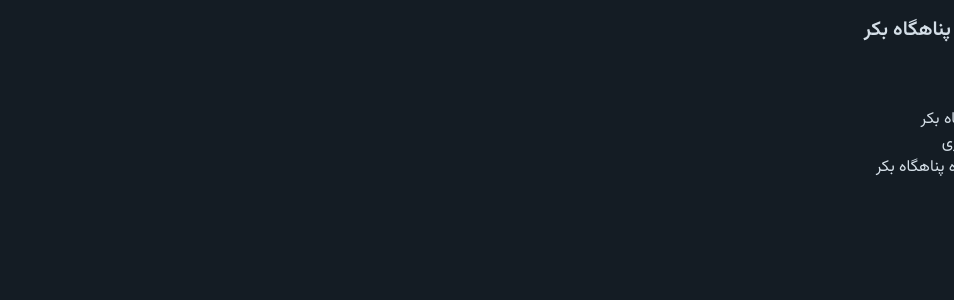
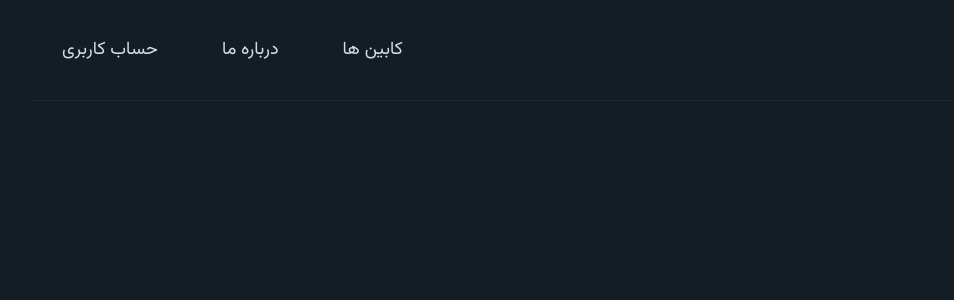
Before and after one commit to Amir-Webdev/Wild-Oasis-Website, a Next.js app: page /about in a window 1280 px wide. Shown: the top 300 px of the page, without its empty margins (326-1280 px from the left). Built offline with nearby package versions, Linux system fonts and the light colour scheme.

Commit message:
Improved Navigation In Header

```diff
--- a/app/_components/Navigation.tsx
+++ b/app/_components/Navigation.tsx
@@ -1,22 +1,34 @@
 import Link from "next/link";
 
-function Navigation() {
+export default function Navigation() {
   return (
-    <ul>
+    <nav className="z-10 text-lg">
+      <ul className="flex gap-16 items-center">
         <li>
-        <Link href="/">خانه</Link>
+          <Link
+            href="/cabins"
+            className="hover:text-accent-400 transition-colors"
+          >
+            کابین ها
+          </Link>
         </li>
         <li>
-        <Link href="/cabins">کابین ها</Link>
+          <Link
+            href="/about"
+            className="hover:text-accent-400 transition-colors"
+          >
+            درباره ما
+          </Link>
         </li>
         <li>
-        <Link href="/about">درباره پناهگاه بکر</Link>
-      </li>
-      <li>
-        <Link href="/account">حساب کاربری</Link>
+          <Link
+            href="/account"
+            className="hover:text-accent-400 transition-colors"
+          >
+            حساب کاربری
+          </Link>
         </li>
       </ul>
+    </nav>
   );
 }
-
-export default Navigation;
--- a/app/layout.tsx
+++ b/app/layout.tsx
@@ -1,8 +1,7 @@
 import { ReactNode } from "react";
-import Navigation from "./_components/Navigation";
-import Logo from "./_components/Logo";
 import "@/app/_styles/globals.css";
 import { vazirmatn } from "./_fonts/Vazirmatn";
+import Header from "./_components/Header";
 
 type RootLayoutProps = {
   children: ReactNode;
@@ -22,13 +21,12 @@ function RootLayout({ children }: RootLayoutProps) {
     <html lang="fa">
       <body
         dir="rtl"
-        className={`${vazirmatn.className} bg-primary-950 text-primary-100 min-h-screen`}
+        className={`${vazirmatn.className} bg-primary-950 text-primary-100 antialiased min-h-screen flex flex-col`}
       >
-        <header>
-          <Logo />
-          <Navigation />
-        </header>
-        <main>{children}</main>
+        <Header />
+        <div className="flex-1 px-8 py-12">
+          <main className="mx-auto max-w-7xl">{children}</main>
+        </div>
       </body>
     </html>
   );
```
Also changed, not shown: starter/components/Navigation.js (deleted, +0 -26 lines), app/_components/Header.tsx (renamed from starter/components/Header.js). Lines whose indentation alone changed are shown as unchanged.
